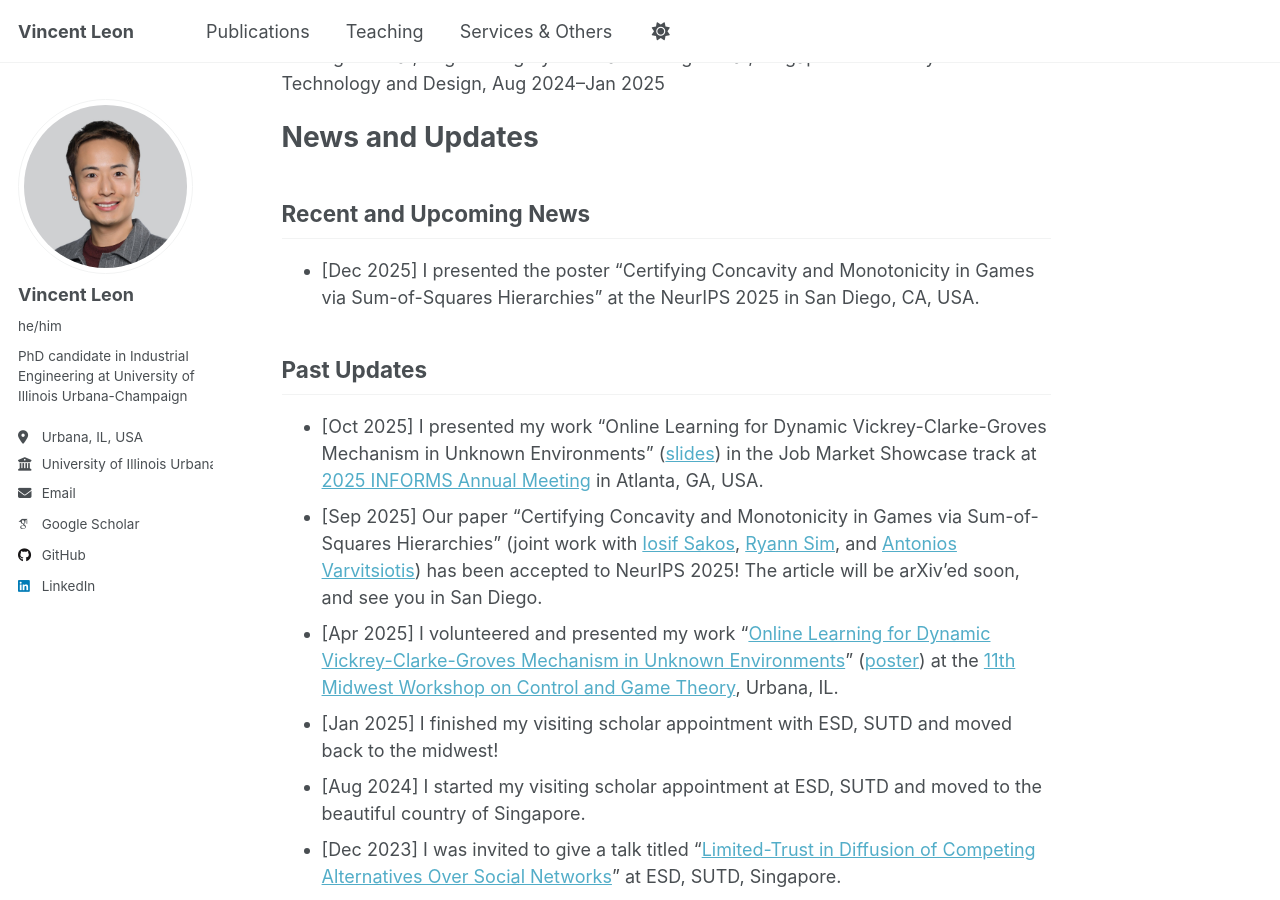
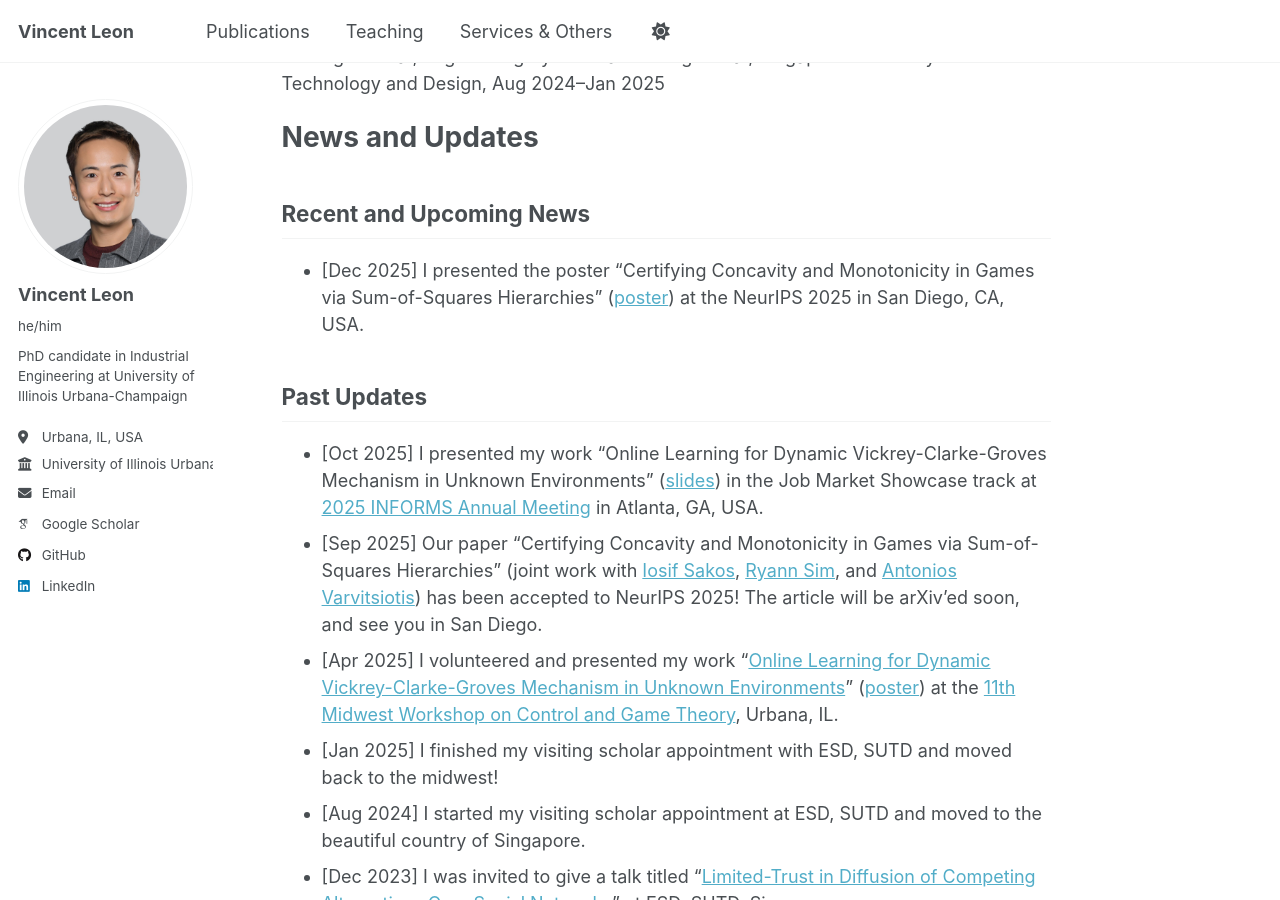
Before and after one commit to vin-leon/vin-leon.github.io, a Jekyll site: the page built from _pages/about.md, in a window 1280 px wide and 900 px high, scrolled down 917 px. Built offline with Jekyll 4.4.1, drawn with Linux system fonts in a browser that asks for light colours; some web fonts are replaced; a script that is not in the unit is left out.

Commit message:
Update about.md

```diff
--- a/_pages/about.md
+++ b/_pages/about.md
@@ -35,7 +35,7 @@ Visiting Scholar, Engineering Systems and Design Pillar, Singapore University of
 
 ## Recent and Upcoming News
 
-* [Dec 2025] I presented the poster "Certifying Concavity and Monotonicity in Games via Sum-of-Squares Hierarchies" at the NeurIPS 2025 in San Diego, CA, USA.
+* [Dec 2025] I presented the poster "Certifying Concavity and Monotonicity in Games via Sum-of-Squares Hierarchies" ([poster](files/pdfs/presentations/Leon-sos-concave-games-poster-NeurIPS2025.pdf)) at the NeurIPS 2025 in San Diego, CA, USA.
 
 ## Past Updates
 
```
